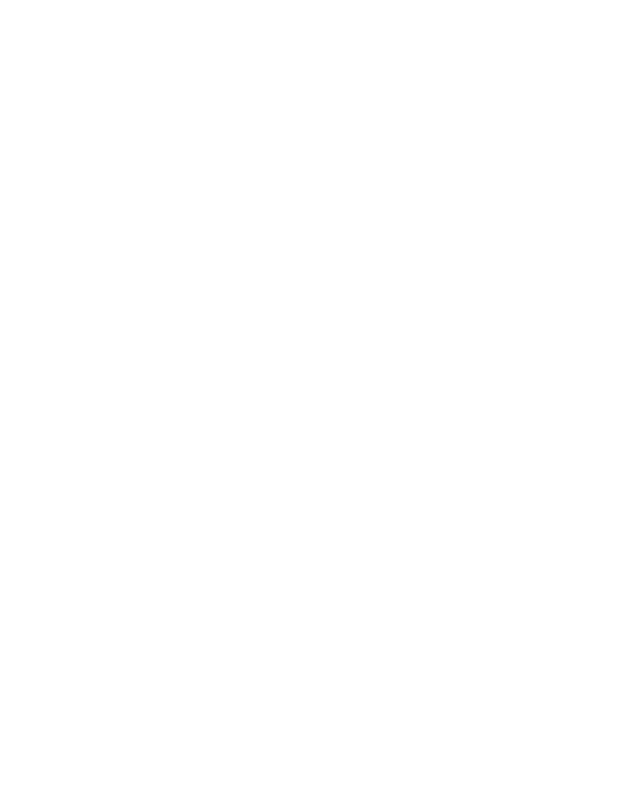
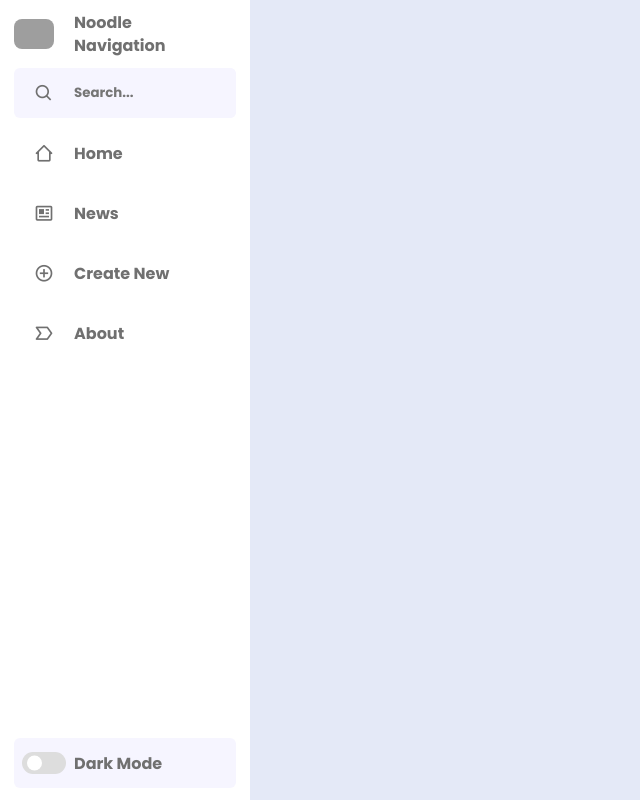
Before and after one commit to freiqu/noodle-frontend, a plain HTML site: page index.html in a window 1280 px wide. Shown: the whole page, without its empty margins (0-640 px from the left). Drawn offline with nearby package versions, Linux system fonts and the light colour scheme; grey boxes are pictures that could not be loaded.

Commit message:
sidebar is usable, need to fix font color in dark mode

```diff
--- a/index.html
+++ b/index.html
@@ -1,12 +1,82 @@
 <!DOCTYPE html>
-<html lang="en">
+<html>
     <head>
-    <meta charset="UTF-8">
+        <meta charset="utf-8">
         <meta http-equiv="X-UA-Compatible" content="IE=edge">
-    <meta name="viewport" content="width=device-width, initial-scale=1.0">
         <title>Noodle</title>
+        <meta name="description" content="">
+        <meta name="viewport" content="width=device-width, initial-scale=1">
+        <link rel="stylesheet" href="styles.css">
+        <link rel="icon" type="image/x-icon" href="https://i.pinimg.com/originals/c5/a8/43/c5a8433230a795e52f2e6e9f84f1cf53.jpg">
+        <link href='https://unpkg.com/boxicons@2.1.4/css/boxicons.min.css' rel='stylesheet'>
     </head>
     <body>
+        <nav class="sidebar">
+            <header>
+                <div class="image-text">
+                    <span class="image">
+                        <img src="https://i.pinimg.com/originals/c5/a8/43/c5a8433230a795e52f2e6e9f84f1cf53.jpg" alt="logo">
+                    </span>
+
+                    <div class="text header-text">
+                        <span class="name">Noodle</span>
+                        <span class="profession">Navigation</span>
+                    </div>
+                </div>
+
+                <!-- <i class='bx bx-chevron-right toggle'></i> -->
+            </header>
+
+            <div class="menu-bar">
+                <div class="menu">
+                    <li class="search-box">
+                            <i class='bx bx-search icon' ></i>
+                            <input type="search" placeholder="Search...">
+                        </a>
+                    </li>
+                    <ul class="menu-links">
+                        <li class="nav-link">
+                            <a href="#">
+                                <i class='bx bx-home-alt-2 icon' ></i>
+                                <span class="text nav-text">Home</span>
+                            </a>
+                        </li>
+                        <li class="nav-link">
+                            <a href="#">
+                                <i class='bx bx-news icon' ></i>
+                                <span class="text nav-text">News</span>
+                            </a>
+                        </li>
+                        <li class="nav-link">
+                            <a href="#">
+                                <i class='bx bx-plus-circle icon' ></i>
+                                <span class="text nav-text">Create New</span>
+                            </a>
+                        </li>
+                        <li class="nav-link">
+                            <a href="#">
+                                <i class='bx bx-label icon'></i>
+                                <span class="text nav-text">About</span>
+                            </a>
+                        </li>
+                    </ul>
+                </div>
+                <div class="bottom-content">
+                    <li class="mode">
+                        <div class="moon-sun">
+                            <i class='bx bx-moon icon moon'></i>
+                            <i class='bx bx-sun icon sun'></i>
+                        </div>
+                        <span class="mode-text text">Dark Mode</span>
+                        <div class="toggle-switch">
+                            <span class="switch"></span>
+                        </div>
+                    </li>
+                </div>
+            </div>
+        </nav>
+
+        <script src="script.js"></script>
 
     </body>
 </html>
--- /dev/null
+++ b/script.js
@@ -0,0 +1,15 @@
+const body = document.querySelector("body")
+    sidebar = body.querySelector(".sidebar"),
+    toggle = body.querySelector(".toggle"),
+    searchBtn = body.querySelector(".seach-box"),
+    modeSwitch = body.querySelector(".toggle-switch"),
+    modeText = body.querySelector(".mode-text");
+
+    modeSwitch.addEventListener("click", () =>{
+        sidebar.classList.toggle("dark");
+    });
+
+
+    modeSwitch.addEventListener("click", () =>{
+        body.classList.toggle("dark");
+    });
--- /dev/null
+++ b/styles.css
@@ -0,0 +1,230 @@
+@import url('https://fonts.googleapis.com/css2?family=Poppins:wght@700&display=swap');
+
+*{
+    font-family: 'Poppins', sans-serif;
+    margin: 0;
+    padding: 0;
+    box-sizing: border-box;
+}
+
+:root{
+    --body-color: #E4E9F7;
+    --sidebar-color: #FFF;
+    --primary-color: #695CFE;
+    --primary-color-light: #F6F5FF;
+    --toggle-color: #DDD;
+    --text-color: #707070;
+
+
+    --tran-02: all 0.2s ease;
+    --tran-03: all 0.3s ease;
+    --tran-04: all 0.4s ease;
+    --tran-05: all 0.5s ease;
+}
+
+body{
+    height: 100vh;
+    background: var(--body-color);
+    transition: var(--tran-04);
+}
+
+body.dark{
+    --body-color: #18191A;
+    --sidebar-color: #242526;
+    --primary-color: #3A3B3C;
+    --primary-color-light: #3A3B3C;
+    --toggle-color: #FFF;
+    --text-color: #CCC;
+}
+
+.sidebar{
+    position: fixed;
+    top: 0;
+    left: 0;
+    height: 100%;
+    width: 250px;
+    padding: 10px 14px;
+    background: var(--sidebar-color);
+    transition: var(--tran-05);
+}
+
+.sidebar .close{
+    width: 88px;
+}
+
+.sidebar .text{
+    font-size: 16px;
+    font-weight: 500;
+    color: var(--text-color);
+    transition: var(--tran-03);
+    white-space: nowrap;
+}
+
+.sidebar.close .text{
+    opacity: 0;
+}
+
+.sidebar .image{
+    min-width: 60px;
+    display: flex;
+    align-items: center;
+}
+
+.sidebar li{
+    height: 50px;
+    margin-top: 10px;
+    list-style: none;
+    display: flex;
+    align-items: center;
+}
+
+.sidebar li .icon{
+    display: flex;
+    align-items: center;
+    justify-content: center;
+    min-width: 60px;
+    font-size: 20px;
+}
+
+.sidebar li .icon,
+.sidebar li .text{
+    color: var(--text-color);
+    transition: var(--tran-02);
+}
+
+.sidebar header{
+    position: relative;
+}
+
+.sidebar .image-text img{
+    width: 40px;
+    border-radius: 8px;
+}
+
+.sidebar header .image-text{
+    display: flex;
+    align-items: center;
+}
+
+header .image-text .header-text{
+    display: flex;
+    flex-direction: column;
+}
+
+.header-text .name{
+    font-weight: 600;
+}
+.header-text .profession{
+   margin-top: -2px;
+}
+
+.sidebar header .toggle{
+    position: absolute;
+    top: 50%;
+    right: -25px;
+    transform: translateY(-50%);
+    height: 25px;
+    width: 25px;
+    background: var(--primary-color);
+    display: flex;
+    align-items: center;
+    justify-content: center;
+    border-radius: 50%;
+    color: var(--sidebar-color);
+    font-size: 22px;
+}
+
+.sidebar .search-box{
+    background: var(--primary-color-light);
+    border-radius: 6px;
+}
+
+.search-box input{
+    height: 100%;
+    width: 100%;
+    outline: none;
+    border: none;
+    border-radius: 6px;
+    background: var(--primary-color-light);
+}
+
+.sidebar li a{
+    height: 100%;
+    width: 100%;
+    display: flex;
+    align-items: center;
+    text-decoration: none;
+    border-radius: 6px;
+    transition: var(--tran-04);
+}
+
+.sidebar li a:hover{
+    background: var(--primary-color);
+}
+
+.sidebar li a:hover .icon,
+.sidebar li a:hover .text{
+    color: var(--sidebar-color);
+}
+
+.sidebar .menu-bar{
+    height: calc(100% - 50px);
+    display: flex;
+    flex-direction: column;
+    justify-content: space-between;
+}
+
+.menu-bar .mode{
+    position: relative;
+    background: var(--primary-color-light);
+    border-radius: 6px;
+}
+
+.menu-bar .mode .moon-sun{
+    height: 50px;
+    width: 60px;
+    display: flex;
+    align-items: center;
+}
+
+.menu-bar .mode i{
+    position: absolute;
+}
+
+.menu-bar .mode i.sun{
+    opacity: 0;
+}
+.menu-bar .mode .toggle-switch{
+    position: absolute;
+    display: flex;
+    align-items: center;
+    justify-content: center;
+    height: 100%;
+    min-width: 60px;
+    cursor: pointer;
+}
+
+.toggle-switch .switch{
+    position: relative;
+    height: 22px;
+    width: 44px;
+    border-radius: 25px;
+    background: var(--toggle-color);
+}
+
+.switch::before{
+    content: '';
+    position: absolute;
+    height: 15px;
+    width: 15px;
+    border-radius: 50%;
+    top: 50%;
+    left: 5px;
+    transform: translateY(-50%);
+    background: var(--sidebar-color);
+    transition: var(--tran-03);
+}
+
+body.dark .switch::before{
+    left: 24px;
+}
```
Lines whose indentation alone changed are shown as unchanged.
